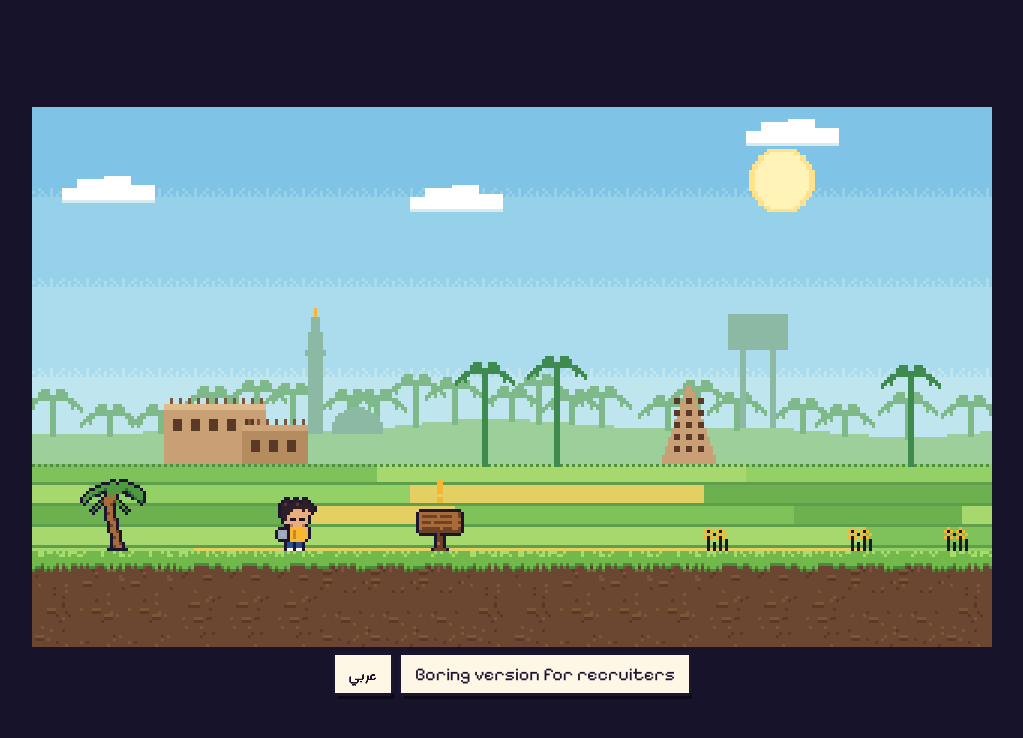
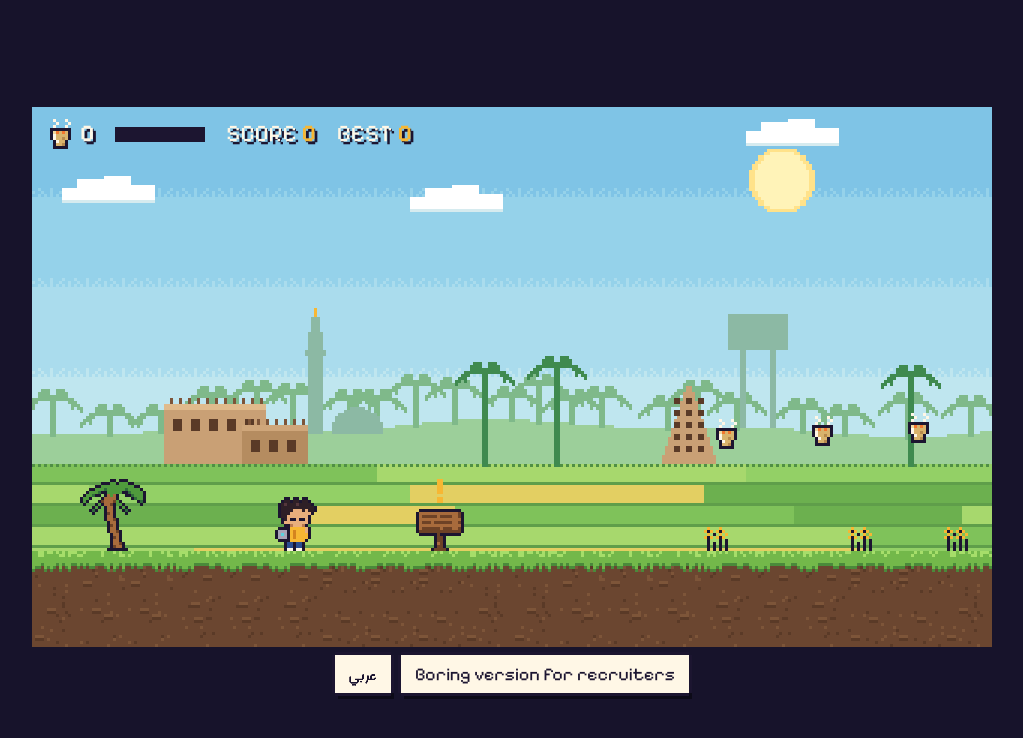
Before and after one commit to Ifazawezk/Ifazawezk.github.io, a website with bundled scripts: page index.html in a window 1280 px wide. Shown: the whole page, without its empty margins (128-1151 px from the left). Built offline with nearby package versions, Linux system fonts and the light colour scheme.

Commit message:
Add karak cups, score and a saved best

```diff
--- a/index.html
+++ b/index.html
@@ -11,6 +11,12 @@
   <div id="stage">
     <canvas id="game" width="320" height="180"></canvas>
     <div id="overlay">
+      <div id="hud">
+        <div id="hud-cups"><span id="cup-icon" aria-hidden="true"></span><span id="cups">0</span></div>
+        <div id="hud-meter" aria-hidden="true"><i id="meter-fill"></i></div>
+        <div id="hud-score"><span data-t="ui.score">SCORE</span> <b id="score">0</b></div>
+        <div id="hud-best"><span data-t="ui.best">BEST</span> <b id="best">0</b></div>
+      </div>
       <div id="bubble" hidden>
         <div id="bubble-box"><span id="bubble-text"></span></div>
         <div id="bubble-tail"></div>
--- a/src/art/setpieces.js
+++ b/src/art/setpieces.js
@@ -37,7 +37,10 @@ const PIECES = {
     }
     rect(ctx, INK, 44, 10, 32, 13);
     rect(ctx, '#efe2c8', 45, 11, 30, 11);
-    for (let i = 0; i < 18; i++) rect(ctx, '#efe2c8', 60 - i * 1.6, 9 - i / 2.2 + 2, i * 3.2 + 1, 1);
+    for (let i = 0; i < 10; i++) {
+      rect(ctx, INK, 60 - i * 2.6 - 1, 11 + i, i * 5.2 + 3, 1);
+      rect(ctx, '#efe2c8', 60 - i * 2.6, 11 + i, i * 5.2 + 1, 1);
+    }
     rect(ctx, INK, 0, 21, w, 2);
     rect(ctx, '#c9b693', 2, 20, w - 4, 1);
     for (const x of [40, 52, 62, 74]) column(ctx, x, 40, h);
--- a/src/game/game.js
+++ b/src/game/game.js
@@ -1,4 +1,4 @@
-import { TILE, T, touchesTile } from './physics.js';
+import { TILE, T, overlaps, touchesTile } from './physics.js';
 import { newPlayer, updatePlayer } from './player.js';
 import { moverPos } from './world.js';
 import { buildWorlds } from './levels/index.js';
@@ -9,6 +9,9 @@ const CLEAR_TICKS = 60;
 const DEAD_TICKS = 36;
 const BUBBLE_LINGER = 150;
 const SIGN_RANGE = 42;
+export const CUP_POINTS = 10;
+export const CAFFEINE_FULL = 12;
+const HYPER_TICKS = 420;
 
 // The world never changes during a run, so it lives outside the game state.
 // That keeps the state a small plain object, cheap to copy for the test bot.
@@ -27,6 +30,13 @@ export function createGame() {
     deadT: 0,
     clearT: 0,
     retries: 0,
+    score: 0,
+    best: 0,
+    cups: [],
+    cupsTaken: 0,
+    caffeine: 0,
+    hyperT: 0,
+    seen: [],
     check: null,
     checksOn: [],
     bubble: null,
@@ -51,11 +61,13 @@ export function loadLevel(s, g, index) {
   g.checksOn = [];
   g.bubble = null;
   g.deadT = 0;
+  g.cups = world.cups.map((c) => ({ x: c.x, y: c.y, w: 10, h: 10, taken: false }));
   emit(g, 'level', { index, id: world.id });
 }
 
 export function startRun(s, g) {
-  Object.assign(g, createGame());
+  const { best } = g;
+  Object.assign(g, createGame(), { best });
   g.phase = 'play';
   loadLevel(s, g, 0);
 }
@@ -84,7 +96,8 @@ function updateMoversAndPlayer(g, world, input) {
   p.rideDx = riding >= 0 ? now[riding].x - before[riding].x : 0;
 
   const prevBottom = p.y + p.h;
-  const res = updatePlayer(p, input, world, g.t);
+  const hyper = g.hyperT > 0;
+  const res = updatePlayer(p, input, world, g.t, { boost: hyper ? 1.35 : 1, airJumps: hyper ? 1 : 0 });
   if (res.jumped) emit(g, 'jump');
   if (res.bounced) emit(g, 'bounce');
   if (res.landed) emit(g, 'land');
@@ -109,6 +122,31 @@ function updateMoversAndPlayer(g, world, input) {
   }
 }
 
+function addScore(g, n) {
+  g.score += n;
+  if (g.score > g.best) {
+    g.best = g.score;
+    emit(g, 'best', { best: g.best });
+  }
+}
+
+function updateCups(g) {
+  const p = g.p;
+  for (const c of g.cups) {
+    if (c.taken || !overlaps(p, c)) continue;
+    c.taken = true;
+    g.cupsTaken++;
+    addScore(g, CUP_POINTS);
+    emit(g, 'cup', { x: c.x, y: c.y });
+    g.caffeine++;
+    if (g.caffeine >= CAFFEINE_FULL) {
+      g.caffeine = 0;
+      g.hyperT = HYPER_TICKS;
+      emit(g, 'hyper');
+    }
+  }
+}
+
 function updateSigns(g, world) {
   const p = g.p;
   const cx = p.x + p.w / 2;
@@ -123,6 +161,7 @@ function updateSigns(g, world) {
   }
   if (near) {
     if (!g.bubble || g.bubble.key !== near.key) emit(g, 'bubble', { key: near.key });
+    if (!g.seen.includes(near.key)) g.seen.push(near.key);
     g.bubble = { ...near, left: BUBBLE_LINGER };
   } else if (g.bubble) {
     g.bubble.left--;
@@ -158,6 +197,8 @@ function playTick(s, g, input) {
   if (touchesTile(p, world, [T.WATER])) { die(g, 'water'); return; }
   if (p.y > world.rows * TILE + 24) { die(g, 'fall'); return; }
 
+  if (g.hyperT > 0) g.hyperT--;
+  updateCups(g);
   updateChecks(g, world);
   updateSigns(g, world);
 
--- a/src/game/levels/tanta.js
+++ b/src/game/levels/tanta.js
@@ -41,7 +41,7 @@ export const tanta = {
       '          o                 ',
       '        =====               ',
       '                            ',
-      '  1 U  W          P  W      ',
+      '  1    W     U           P W',
       '############################',
       '############################',
     ],
--- a/src/main.js
+++ b/src/main.js
@@ -2,11 +2,14 @@ import { createSession, createGame, startRun, step, worldOf } from './game/game.
 import { createRenderer } from './render.js';
 import { createInput } from './input.js';
 import { createUI } from './ui.js';
+import { makeStore } from './store.js';
 
 const TICK = 1000 / 60;
 
+const store = makeStore();
 const session = createSession();
 const game = createGame();
+game.best = store.get('best', 0);
 const renderer = createRenderer(document.getElementById('game'));
 const ui = createUI({ lang: 'en', boringHref: () => 'boring/' });
 const input = createInput(() => { if (game.phase === 'title') begin(); });
@@ -19,6 +22,7 @@ function handleEvents() {
   for (const e of game.events) {
     renderer.onEvent(e, game);
     if (e.type === 'level') ui.showBanner(`level.${e.id}`, `level.${e.id}.sub`);
+    if (e.type === 'best') store.set('best', e.best);
   }
 }
 
--- /dev/null
+++ b/src/store.js
@@ -0,0 +1,35 @@
+// localStorage can throw or vanish in private windows and strict browsers.
+// Nothing in the game may depend on it, so every touch is guarded here.
+
+const PREFIX = 'faza.';
+
+export function makeStore(backend) {
+  const area = backend === undefined ? safeArea() : backend;
+  return {
+    get(key, fallback = null) {
+      try {
+        const raw = area?.getItem(PREFIX + key);
+        return raw == null ? fallback : JSON.parse(raw);
+      } catch {
+        return fallback;
+      }
+    },
+    set(key, value) {
+      if (!area) return false;
+      try {
+        area.setItem(PREFIX + key, JSON.stringify(value));
+        return true;
+      } catch {
+        return false;
+      }
+    },
+  };
+}
+
+function safeArea() {
+  try {
+    return globalThis.localStorage ?? null;
+  } catch {
+    return null;
+  }
+}
--- a/src/ui.js
+++ b/src/ui.js
@@ -1,5 +1,5 @@
 import { say } from './content/strings.js';
-import { VIEW_W, VIEW_H } from './game/game.js';
+import { VIEW_W, VIEW_H, CAFFEINE_FULL } from './game/game.js';
 
 // Everything translatable sits in the DOM on top of the canvas, so Arabic gets
 // real shaping and screen readers get real text. The canvas never holds words
@@ -20,9 +20,13 @@ export function createUI({ lang, boringHref }) {
     bannerSub: $('banner-sub'),
     boring: $('boring'),
     langBtn: $('lang'),
+    cups: $('cups'),
+    score: $('score'),
+    best: $('best'),
+    meter: $('meter-fill'),
   };
 
-  const state = { lang, bubbleKey: null, bannerT: 0 };
+  const state = { lang, bubbleKey: null, bannerT: 0, hud: {} };
 
   function t(key) {
     return say(state.lang, key);
@@ -59,7 +63,21 @@ export function createUI({ lang, boringHref }) {
     els.bubbleText.textContent = '';
   }
 
+  function setNumber(el, key, value) {
+    if (state.hud[key] === value) return;
+    state.hud[key] = value;
+    el.textContent = value;
+  }
+
   function update(g, renderer) {
+    setNumber(els.cups, 'cups', g.cupsTaken);
+    setNumber(els.score, 'score', g.score);
+    setNumber(els.best, 'best', g.best);
+    const meter = g.hyperT > 0 ? 100 : Math.round((g.caffeine / CAFFEINE_FULL) * 100);
+    if (state.hud.meter !== meter) {
+      state.hud.meter = meter;
+      els.meter.style.width = `${meter}%`;
+    }
     if (state.bannerT > 0) {
       state.bannerT--;
       if (state.bannerT === 0) els.banner.hidden = true;
--- a/style.css
+++ b/style.css
@@ -29,6 +29,14 @@ button, a { font-family: inherit; }
 #game { position: absolute; inset: 0; width: 100%; height: 100%; image-rendering: pixelated; image-rendering: crisp-edges; image-rendering: pixelated; display: block; }
 #overlay { position: absolute; inset: 0; pointer-events: none; }
 
+#hud { position: absolute; top: calc(4 * var(--px)); left: calc(5 * var(--px)); right: calc(5 * var(--px)); display: flex; align-items: center; gap: calc(7 * var(--px)); font-size: calc(8 * var(--px) * var(--text-scale)); text-shadow: var(--px) var(--px) 0 var(--ink); line-height: 1; }
+#hud b { font-weight: 600; color: var(--tea); }
+#hud-cups { display: flex; align-items: center; gap: calc(2 * var(--px)); font-weight: 600; }
+#cup-icon { width: calc(9 * var(--px)); height: calc(10 * var(--px)); background: url('assets/cup.png') center / 100% 100% no-repeat; image-rendering: pixelated; }
+#hud-meter { width: calc(30 * var(--px)); height: calc(5 * var(--px)); background: var(--ink); border: var(--px) solid var(--ink); }
+#meter-fill { display: block; height: 100%; width: 0; background: var(--tea); }
+#hud-best { margin-inline-end: auto; }
+
 #bubble { position: absolute; top: calc(22 * var(--px)); left: calc(50 * var(--px)); right: calc(50 * var(--px)); display: flex; flex-direction: column; align-items: stretch; }
 #bubble-box {
   background: var(--paper); color: var(--ink);
```
Also changed, not shown: tests/game.test.js (+38 -1 lines), tests/store.test.js (added, +39 -0 lines), assets/cup.png (added).
